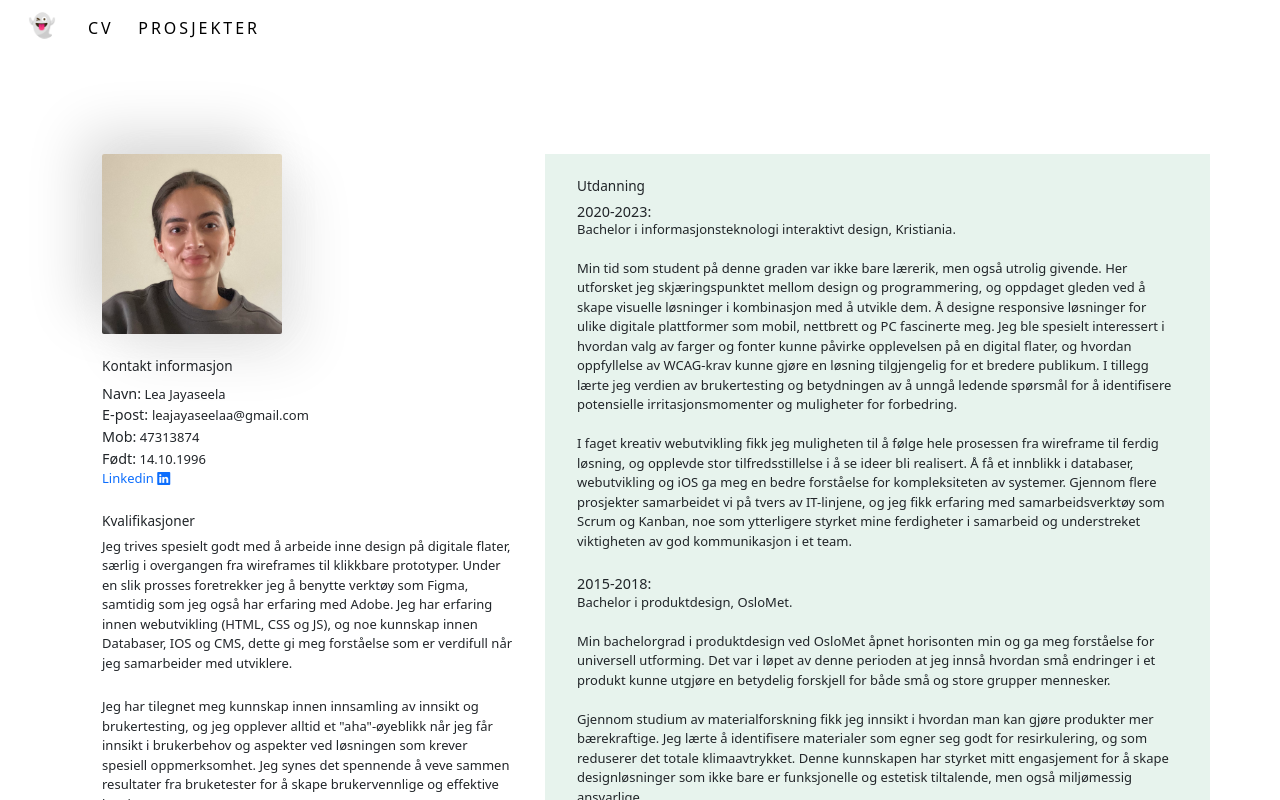
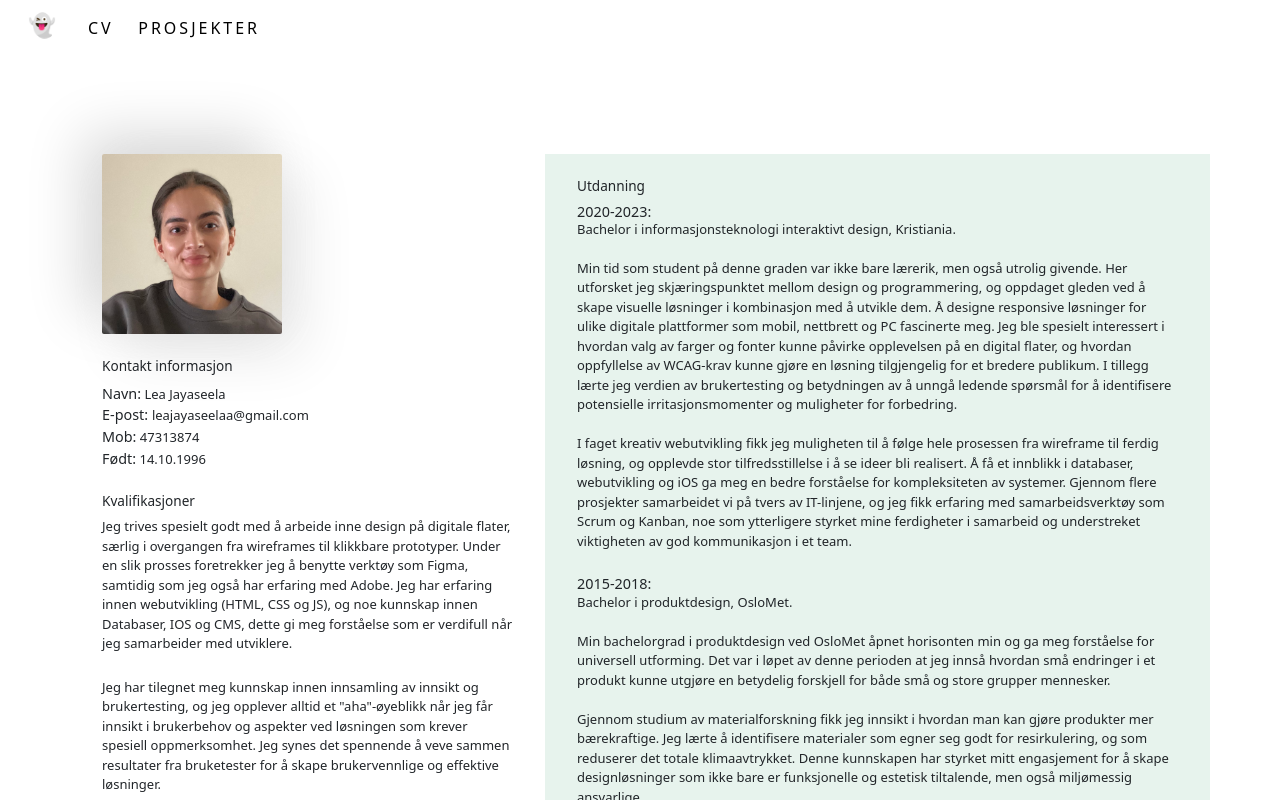
Before and after one commit to linus-linus/portfolio, a Vue app: page /cv in a window 1280 px wide. Shown: the top 800 px of the page. Built offline with nearby package versions, Linux system fonts and the light colour scheme.

Commit message:
linkedin

```diff
--- a/src/views/CvView.vue
+++ b/src/views/CvView.vue
@@ -19,11 +19,12 @@
 					<p class="text-spacing"><span class="year-font-size-two">Mob:</span> 47313874</p>
 					<p class="text-spacing"><span class="year-font-size-two">Født:</span> 14.10.1996</p>
 					<p class="text-spacing linkedin">
-						<a
+						<!--<a
 							target="_blank"
 							href="https://www.linkedin.com/in/lea-jayaseela-3810a3158/">
 							Linkedin <i class="bi bi-linkedin"></i
 						></a>
+						-->
 					</p>
 
 					<h3 class="header-spacing">Kvalifikasjoner</h3>
```
